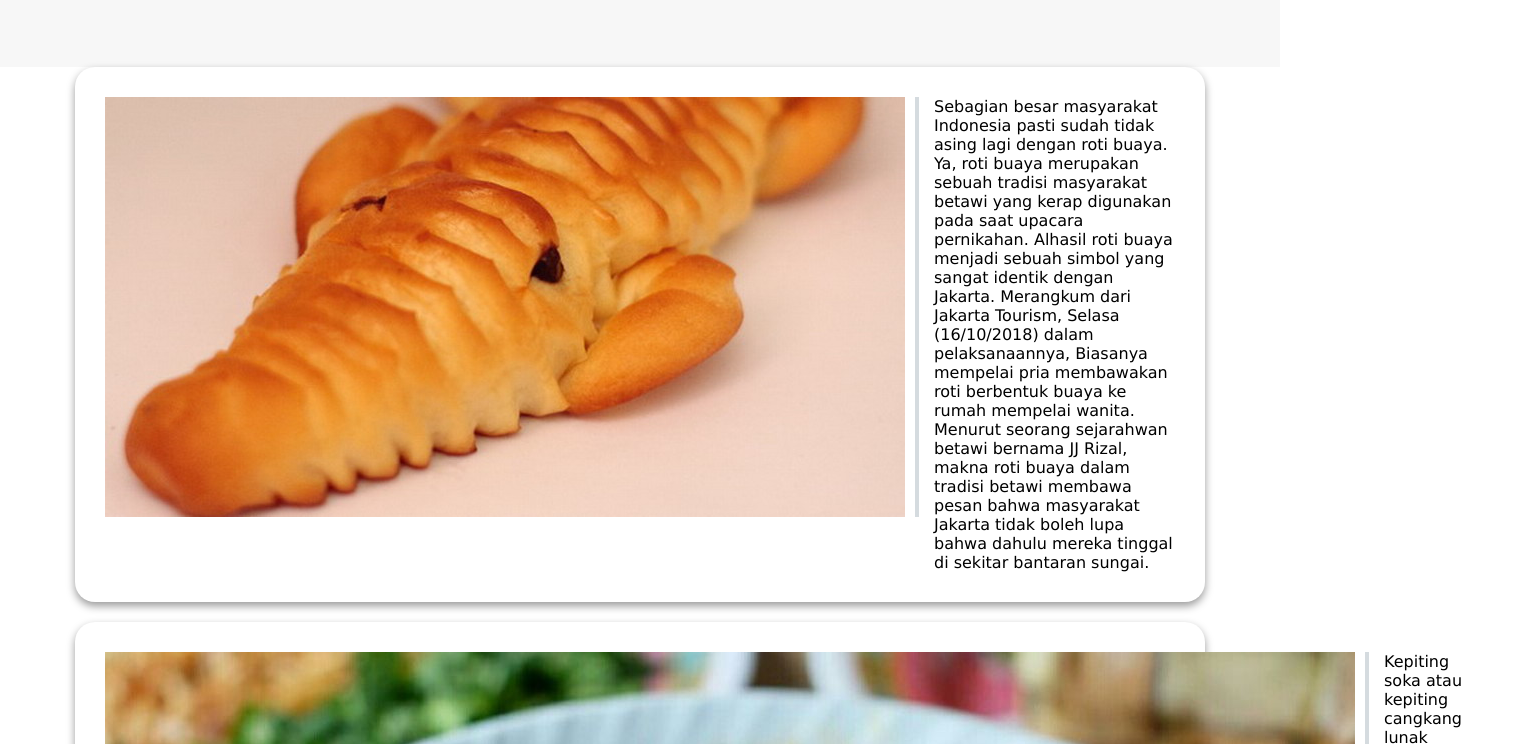
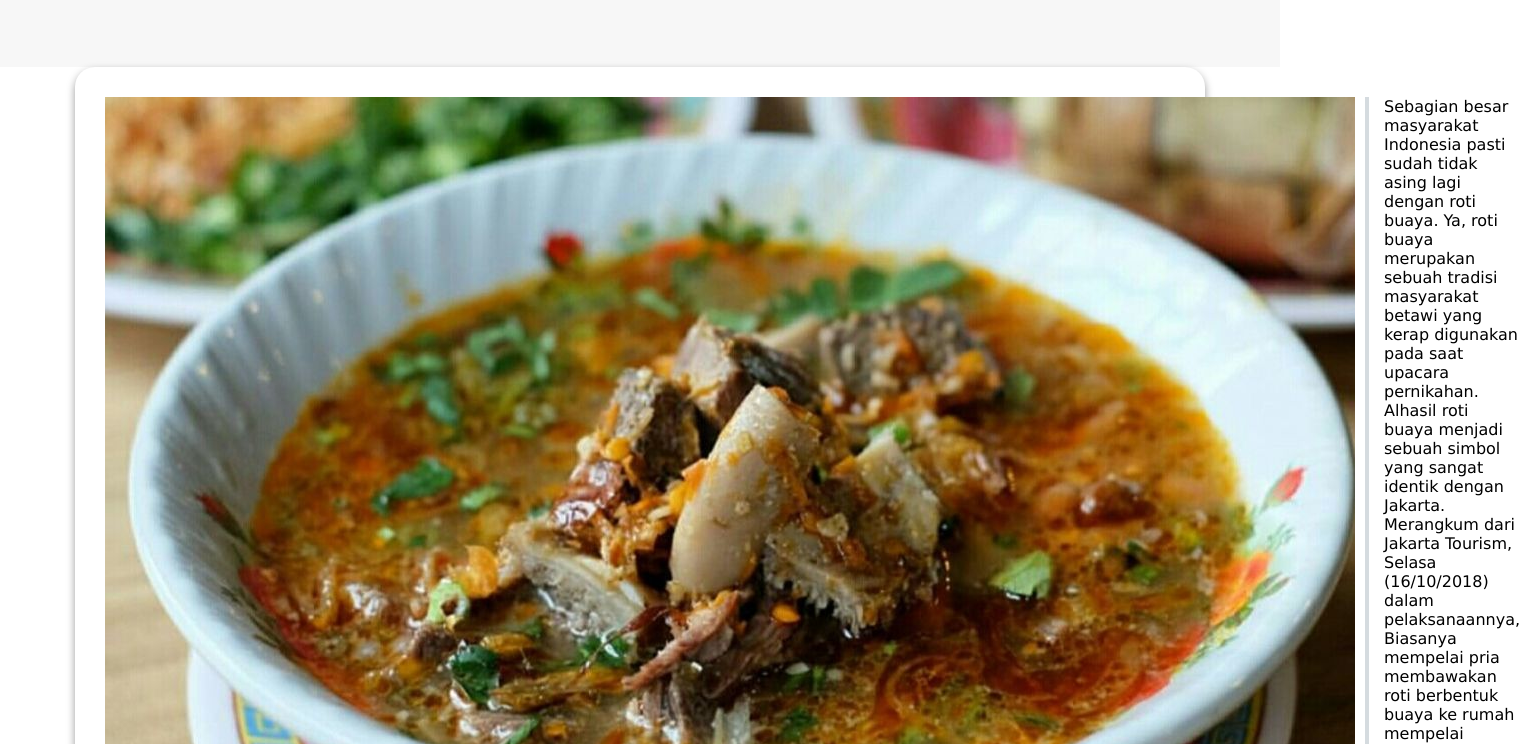
Before and after one commit to HajarAwad/F19, a plain HTML site: page index.html in a window 1280 px wide. Shown: the part 540-1284 px from the top of the page, 1520 px wide, since content can reach past the window. Drawn offline with Linux system fonts and the light colour scheme; files whose address does not match are found by name.

```diff
--- a/index.html
+++ b/index.html
@@ -54,7 +54,7 @@
             <div class="container">
                 <div class="makanan">
                     <div class="gambar">
-                        <img src="rotibuayabetawi.jpg">
+                        <img src="cotomakassar.jpg">
                     </div>
                     <div class="content-text">
                         <p>Sebagian besar masyarakat Indonesia pasti sudah tidak asing lagi dengan roti buaya. Ya, roti
```
